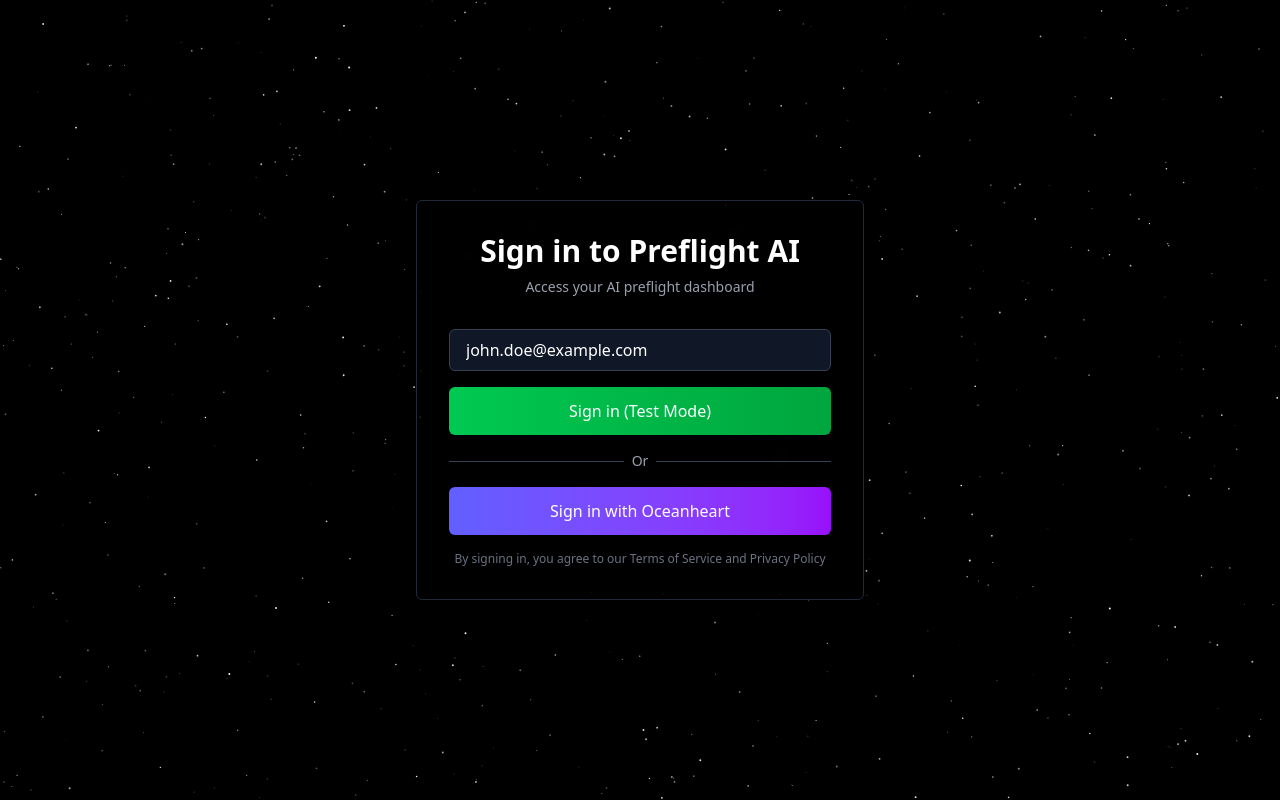
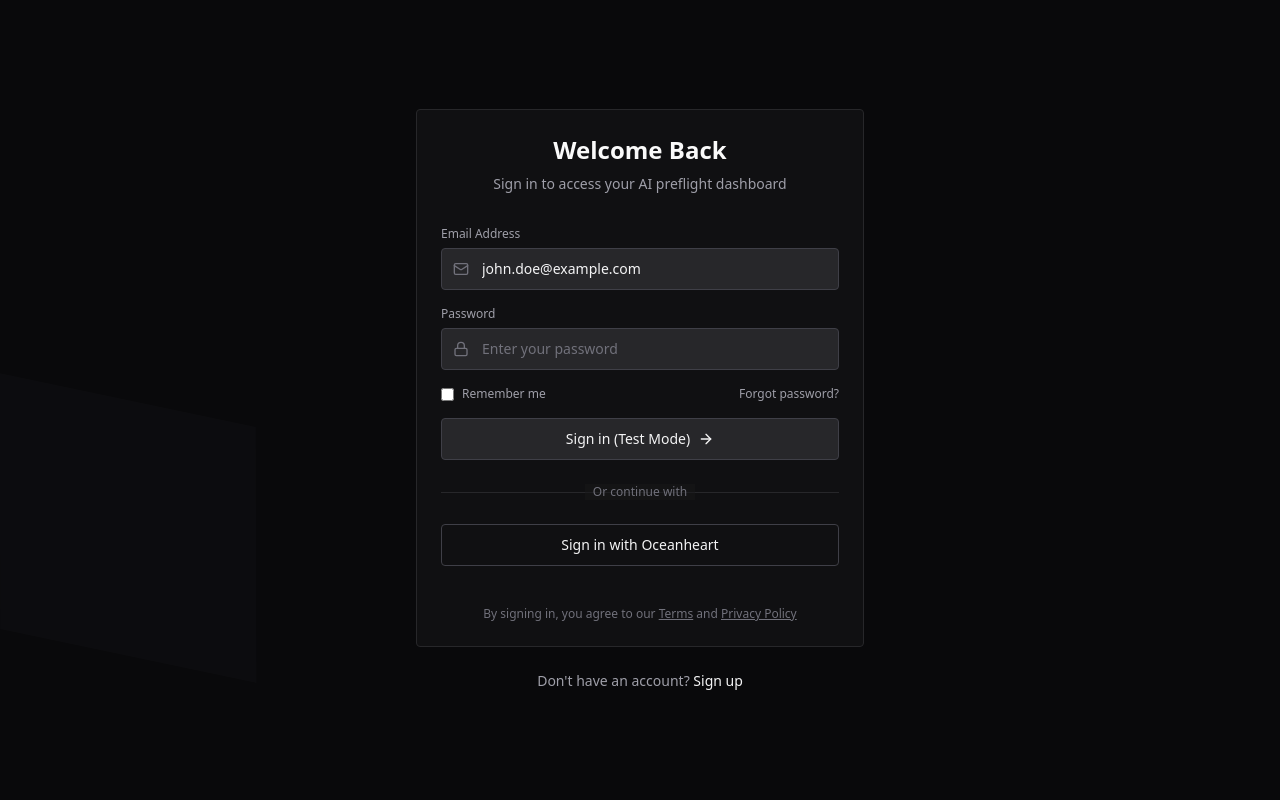
Before and after one commit to rickhallett/preflight.oceanheart.ai, a Next.js app in the folder apps/preflight-web/: page /login in a window 1280 px wide. Built offline with nearby package versions, Linux system fonts and the light colour scheme.

Commit message:
feat: redesign login page with monochrome palette
- Replace sparkles with skewed rectangle background
- Implement zinc/charcoal color scheme
- Add compact form design with icons
- Use ghost button styles
- Improve typography and spacing

```diff
--- a/apps/preflight-web/app/(public)/login/page.tsx
+++ b/apps/preflight-web/app/(public)/login/page.tsx
@@ -1,12 +1,14 @@
 "use client";
 
 import React, { useState } from "react";
-import { SparklesCore } from "@/components/ui/sparkles";
+import { SkewedBackground } from "@/components/ui/skewed-background";
 import { signIn, setStubCookie } from "@/lib/auth/stub";
 import { useRouter } from "next/navigation";
+import { Mail, Lock, ArrowRight } from "lucide-react";
 
 export default function LoginPage() {
   const [email, setEmail] = useState("john.doe@example.com");
+  const [password, setPassword] = useState("");
   const router = useRouter();
 
   const handleLogin = () => {
@@ -23,72 +25,123 @@
   const handleOceanheartLogin = () => {
     const isDev = process.env.NODE_ENV === "development";
     const returnTo = isDev
-      ? "http://localhost:3000/app"
+      ? "http://localhost:3002/app"
       : "https://watson.oceanheart.ai/app";
+    const authUrl = isDev
+      ? "http://passport.lvh.me:8004"
+      : "https://passport.oceanheart.ai";
 
-    window.location.href = `https://passport.oceanheart.ai/auth?returnTo=${encodeURIComponent(returnTo)}`;
+    window.location.href = `${authUrl}/auth?returnTo=${encodeURIComponent(returnTo)}`;
   };
 
   return (
-    <div className="min-h-screen flex items-center justify-center bg-black">
-      <div className="absolute inset-0 w-full h-full">
-        <SparklesCore
-          id="login-sparkles"
-          background="transparent"
-          minSize={0.4}
-          maxSize={1}
-          particleDensity={100}
-          className="w-full h-full"
-          particleColor="#FFFFFF"
-        />
-      </div>
+    <div className="min-h-screen flex items-center justify-center bg-zinc-950">
+      <SkewedBackground />
 
-      <div className="relative z-10 max-w-md w-full space-y-8 p-8 bg-black/50 backdrop-blur-sm rounded-lg border border-gray-800">
-        <div className="text-center">
-          <h2 className="text-3xl font-bold text-white">
-            Sign in to Preflight AI
+      <div className="relative z-10 max-w-md w-full">
+        <div className="bg-zinc-900/50 backdrop-blur-xl rounded-md border border-zinc-800 p-6">
+          {/* Header */}
+          <div className="text-center mb-8">
+            <h2 className="text-2xl font-bold text-zinc-50 mb-2">
+              Welcome Back
             </h2>
-          <p className="mt-2 text-sm text-gray-400">
-            Access your AI preflight dashboard
+            <p className="text-sm text-zinc-400">
+              Sign in to access your AI preflight dashboard
             </p>
           </div>
 
-        <div className="space-y-4">
+          <form onSubmit={(e) => { e.preventDefault(); handleLogin(); }} className="space-y-4">
+            {/* Email Input */}
+            <div className="space-y-1.5">
+              <label className="block text-xs font-medium text-zinc-400">
+                Email Address
+              </label>
+              <div className="relative">
+                <Mail className="absolute left-3 top-1/2 -translate-y-1/2 w-4 h-4 text-zinc-500" />
                 <input
                   type="email"
                   value={email}
                   onChange={(e) => setEmail(e.target.value)}
-            placeholder="Enter email for testing"
-            className="w-full px-4 py-2 bg-gray-900 border border-gray-700 rounded-lg text-white placeholder-gray-500 focus:outline-none focus:border-indigo-500"
+                  placeholder="Enter your email"
+                  className="w-full pl-10 pr-3 py-2.5 bg-zinc-800 border border-zinc-700 rounded-md text-zinc-100 placeholder-zinc-500 focus:outline-none focus:border-zinc-600 transition-colors text-sm"
+                  required
                 />
-
-          <button
-            onClick={handleLogin}
-            className="w-full bg-gradient-to-r from-green-500 to-green-600 hover:from-green-600 hover:to-green-700 text-white font-medium py-3 px-4 rounded-lg transition-all duration-200"
-          >
-            Sign in (Test Mode)
-          </button>
-
-          <div className="relative">
-            <div className="absolute inset-0 flex items-center">
-              <div className="w-full border-t border-gray-700"></div>
-            </div>
-            <div className="relative flex justify-center text-sm">
-              <span className="px-2 bg-black text-gray-400">Or</span>
               </div>
             </div>
 
+            {/* Password Input */}
+            <div className="space-y-1.5">
+              <label className="block text-xs font-medium text-zinc-400">
+                Password
+              </label>
+              <div className="relative">
+                <Lock className="absolute left-3 top-1/2 -translate-y-1/2 w-4 h-4 text-zinc-500" />
+                <input
+                  type="password"
+                  value={password}
+                  onChange={(e) => setPassword(e.target.value)}
+                  placeholder="Enter your password"
+                  className="w-full pl-10 pr-3 py-2.5 bg-zinc-800 border border-zinc-700 rounded-md text-zinc-100 placeholder-zinc-500 focus:outline-none focus:border-zinc-600 transition-colors text-sm"
+                />
+              </div>
+            </div>
+
+            {/* Remember & Forgot */}
+            <div className="flex items-center justify-between">
+              <label className="flex items-center text-xs text-zinc-400">
+                <input type="checkbox" className="mr-2 rounded border-zinc-700 bg-zinc-800" />
+                Remember me
+              </label>
+              <a href="#" className="text-xs text-zinc-400 hover:text-zinc-300 transition-colors">
+                Forgot password?
+              </a>
+            </div>
+
+            {/* Sign In Button */}
             <button
+              type="submit"
+              className="w-full flex items-center justify-center space-x-2 py-2.5 bg-zinc-800 border border-zinc-700 text-zinc-100 font-medium rounded-md hover:bg-zinc-700 hover:border-zinc-600 transition-all duration-200 text-sm group"
+            >
+              <span>Sign in (Test Mode)</span>
+              <ArrowRight className="w-4 h-4 transition-transform group-hover:translate-x-1" />
+            </button>
+
+            {/* Divider */}
+            <div className="relative my-6">
+              <div className="absolute inset-0 flex items-center">
+                <div className="w-full border-t border-zinc-800"></div>
+              </div>
+              <div className="relative flex justify-center text-xs">
+                <span className="px-2 bg-zinc-900/50 text-zinc-500">Or continue with</span>
+              </div>
+            </div>
+
+            {/* Oceanheart Login */}
+            <button
+              type="button"
               onClick={handleOceanheartLogin}
-            className="w-full bg-gradient-to-r from-indigo-500 to-purple-600 hover:from-indigo-600 hover:to-purple-700 text-white font-medium py-3 px-4 rounded-lg transition-all duration-200"
+              className="w-full py-2.5 bg-transparent border border-zinc-700 text-zinc-100 font-medium rounded-md hover:bg-zinc-800 hover:border-zinc-600 transition-all duration-200 text-sm"
             >
               Sign in with Oceanheart
             </button>
 
-          <p className="text-center text-xs text-gray-500">
-            By signing in, you agree to our Terms of Service and Privacy Policy
+            {/* Terms */}
+            <p className="text-center text-xs text-zinc-500 mt-6">
+              By signing in, you agree to our{" "}
+              <a href="#" className="underline hover:text-zinc-400">Terms</a>
+              {" "}and{" "}
+              <a href="#" className="underline hover:text-zinc-400">Privacy Policy</a>
             </p>
+          </form>
         </div>
+
+        {/* Sign Up Link */}
+        <p className="text-center text-sm text-zinc-400 mt-6">
+          Don't have an account?{" "}
+          <a href="/signup" className="text-zinc-100 hover:underline">
+            Sign up
+          </a>
+        </p>
       </div>
     </div>
   );
```
Lines whose indentation alone changed are shown as unchanged.
